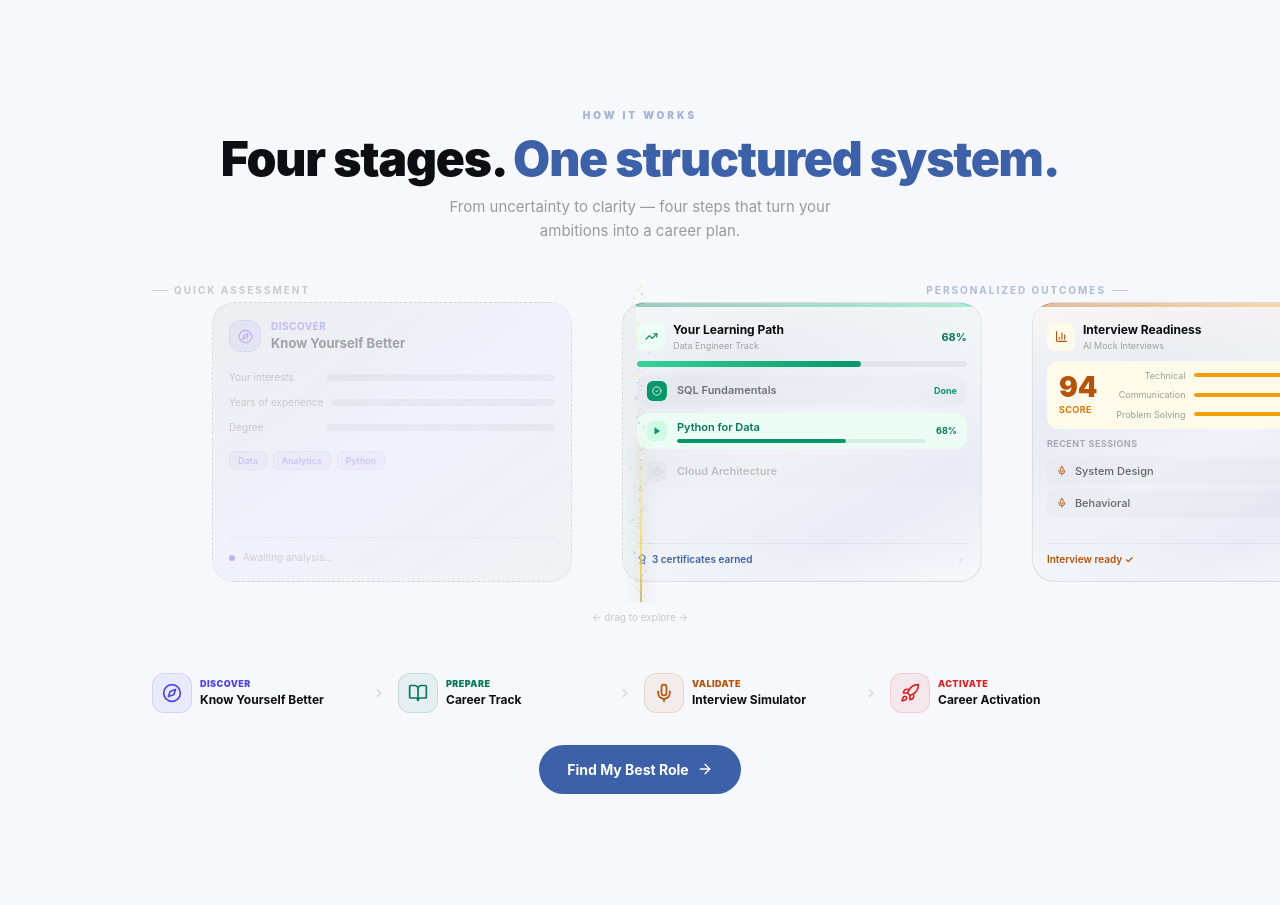
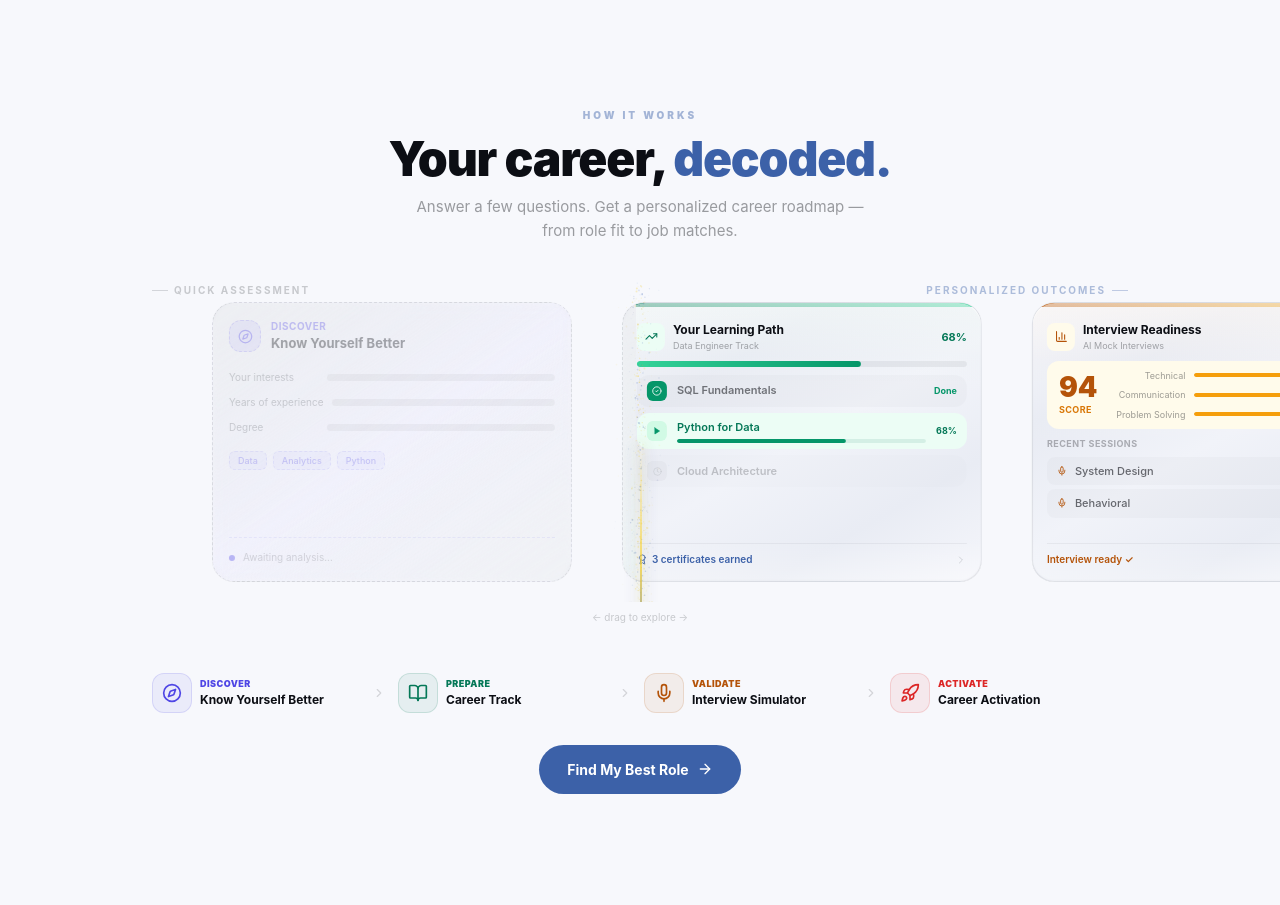
Before and after one commit to tejalogs/careerx-homepage, a Next.js app: page / in a window 1280 px wide. Shown: the part 3320-4225 px from the top of the page. Built offline with nearby package versions, Linux system fonts and the light colour scheme.

Commit message:
fix: new title and subline for how-it-works section
- Title: 'Your career, decoded.'
- Subline: 'Answer a few questions. Get a personalized career
  roadmap — from role fit to job matches.'

```diff
--- a/src/components/sections/how-it-works.tsx
+++ b/src/components/sections/how-it-works.tsx
@@ -410,8 +410,8 @@ export function HowItWorksSection() {
             className="text-2xl sm:text-3xl md:text-5xl font-black tracking-tight leading-tight mb-3"
             style={{ color: DARK }}
           >
-            Four stages.{" "}
-            <span style={{ color: BLUE }}>One structured system.</span>
+            Your career,{" "}
+            <span style={{ color: BLUE }}>decoded.</span>
           </motion.h2>
           <motion.p
             initial={{ opacity: 0, y: 8 }}
@@ -420,7 +420,7 @@ export function HowItWorksSection() {
             className="text-[14px] sm:text-[15px] max-w-md mx-auto"
             style={{ color: "rgba(12,14,20,0.4)", lineHeight: 1.6 }}
           >
-            From uncertainty to clarity — four steps that turn your ambitions into a career plan.
+            Answer a few questions. Get a personalized career roadmap — from role fit to job matches.
           </motion.p>
         </div>
       </div>
```
